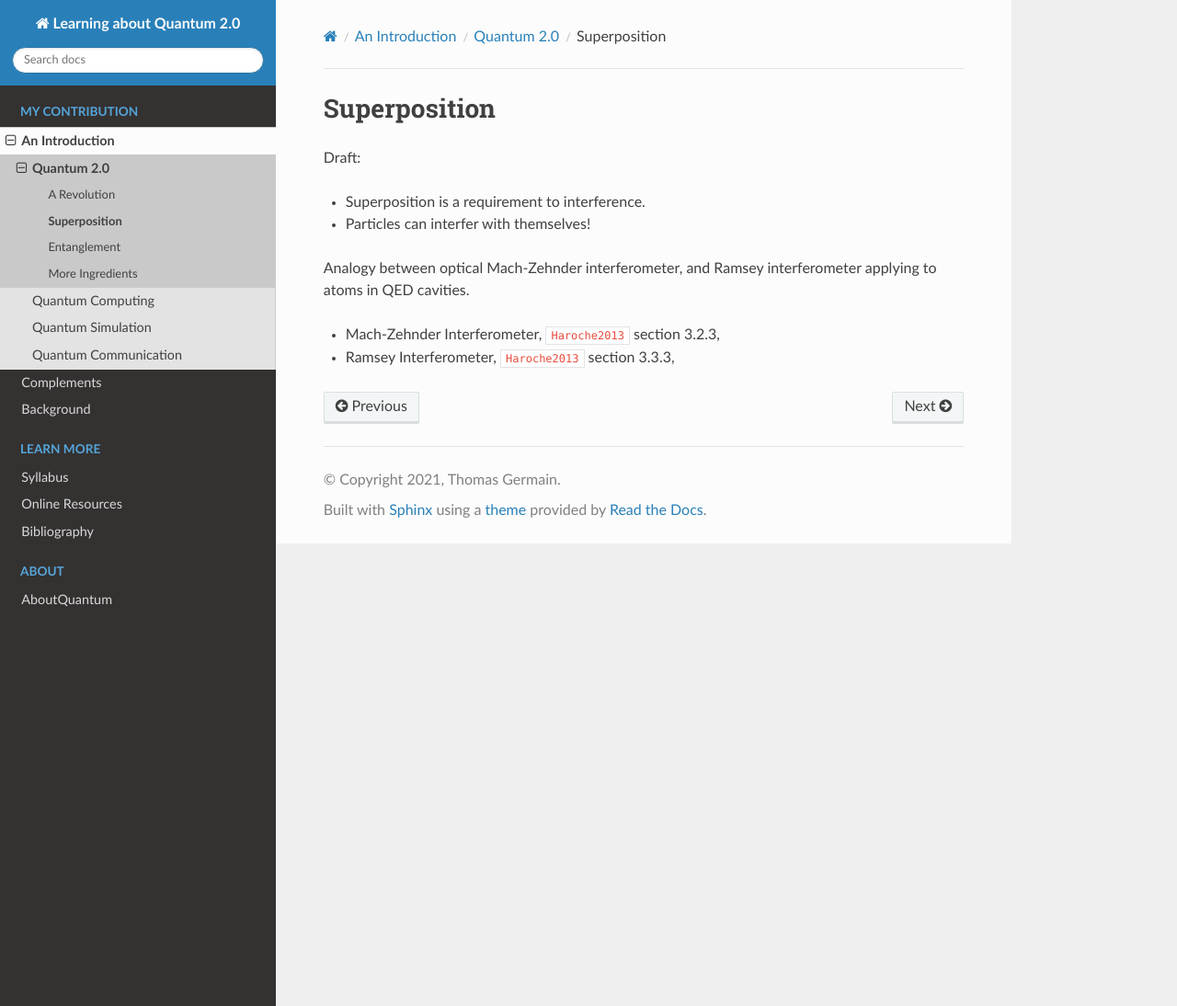
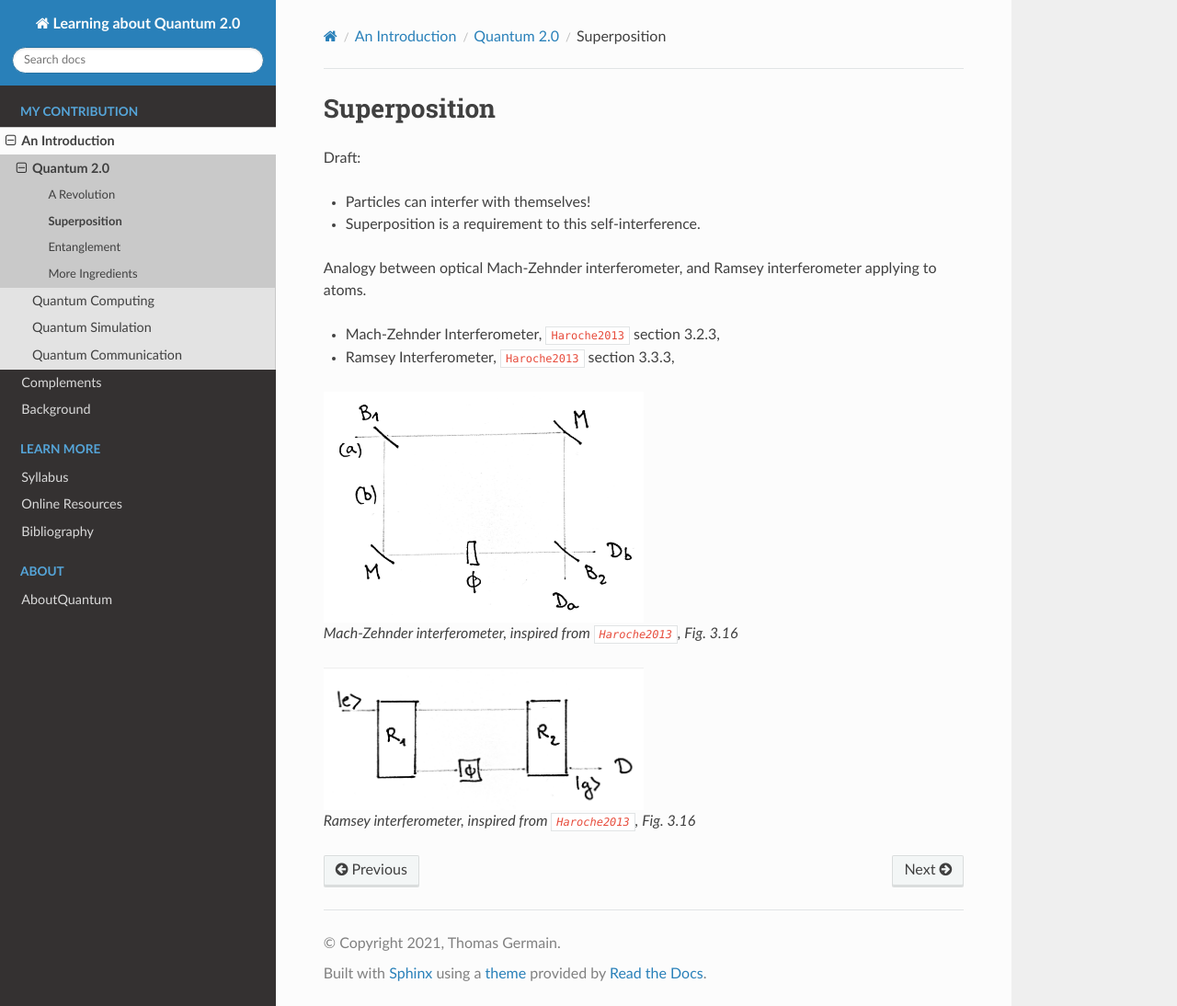
Before and after one commit to tomlqc/about-quantum, a Sphinx documentation site: the page built from source/intro/quantum2/superposition.rst, in a window 1280 px wide and 1094 px high. Shown: the whole window at 92% size. Built offline with Sphinx 7.4.7 and the Read the Docs theme 2.0.0, drawn with Linux system fonts in a browser that asks for light colours; cross-references to code outside the pages are shown as plain code.

Commit message:
superposition: Mach-Zehnder and Ramsey images.

```diff
--- a/source/intro/quantum2/superposition.rst
+++ b/source/intro/quantum2/superposition.rst
@@ -4,11 +4,21 @@ Superposition
 
 Draft:
 
-- Superposition is a requirement to interference.
 - Particles can interfer with themselves!
+- Superposition is a requirement to this self-interference.
 
 Analogy between optical Mach-Zehnder interferometer,
-and Ramsey interferometer applying to atoms in QED cavities.
+and Ramsey interferometer applying to atoms.
 
 - Mach-Zehnder Interferometer, :cite:`Haroche2013` section 3.2.3,
 - Ramsey Interferometer, :cite:`Haroche2013` section 3.3.3,
+
+.. figure:: images/Mach-Zehnder.jpg
+    :width: 50 %
+
+    Mach-Zehnder interferometer, inspired from :cite:`Haroche2013`, Fig. 3.16
+
+.. figure:: images/Ramsey.jpg
+    :width: 50 %
+
+    Ramsey interferometer, inspired from :cite:`Haroche2013`, Fig. 3.16
```
Also changed, not shown: source/intro/quantum2/images/Mach-Zehnder.jpg (added), source/intro/quantum2/images/Ramsey.jpg (added).
